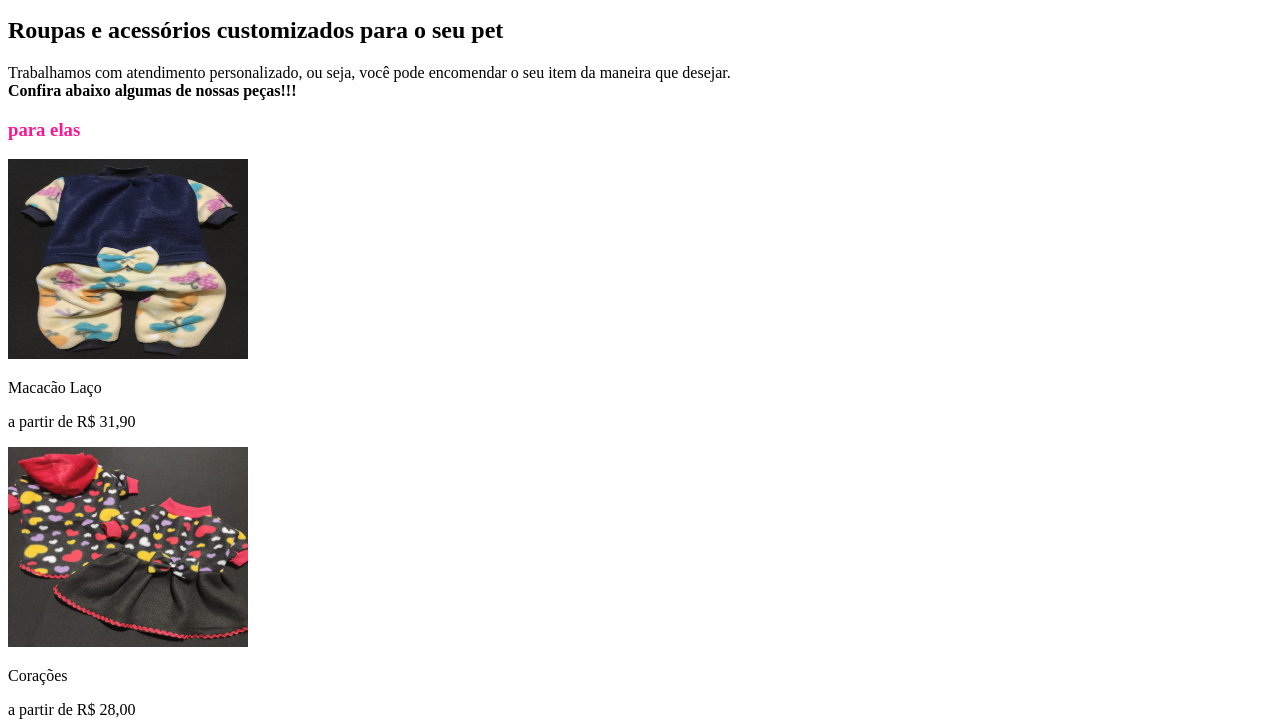
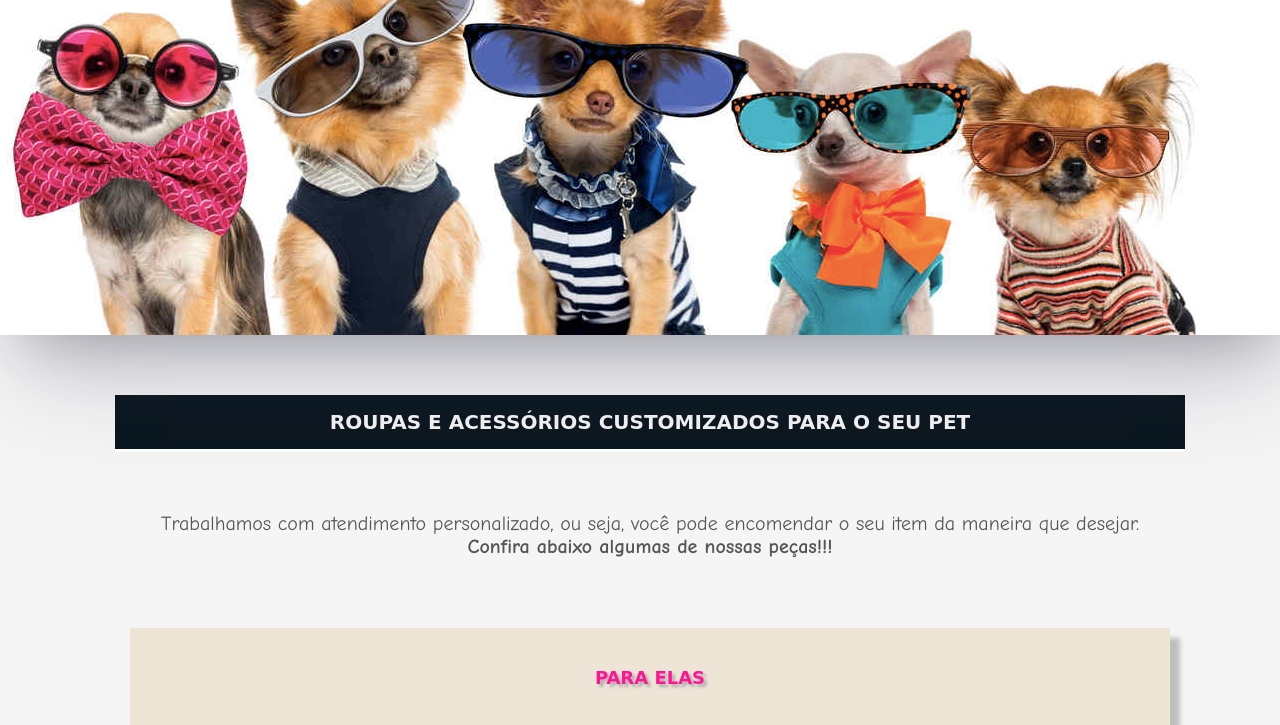
Before and after one commit to NathaliaMiriam/NN-roupas-pet, a plain HTML site: page index.html in a window 1280 px wide. Shown: the part 285-1010 px from the top of the page. Drawn offline with Linux system fonts and the light colour scheme; the site is published under a folder, as on GitHub Pages, so addresses that start at the root find nothing.

Commit message:
fix css file path

```diff
--- a/index.html
+++ b/index.html
@@ -8,7 +8,7 @@
         <meta name=“description” content=“Roupas e acessórios pet”>
         <meta name=“keywords” content=“roupas, acessórios, pet”>
 
-        <link rel="stylesheet" href="/CSS/estilo.css"
+        <link rel="stylesheet" href="CSS/estilo.css"
     </head>
 
     <body>
```
